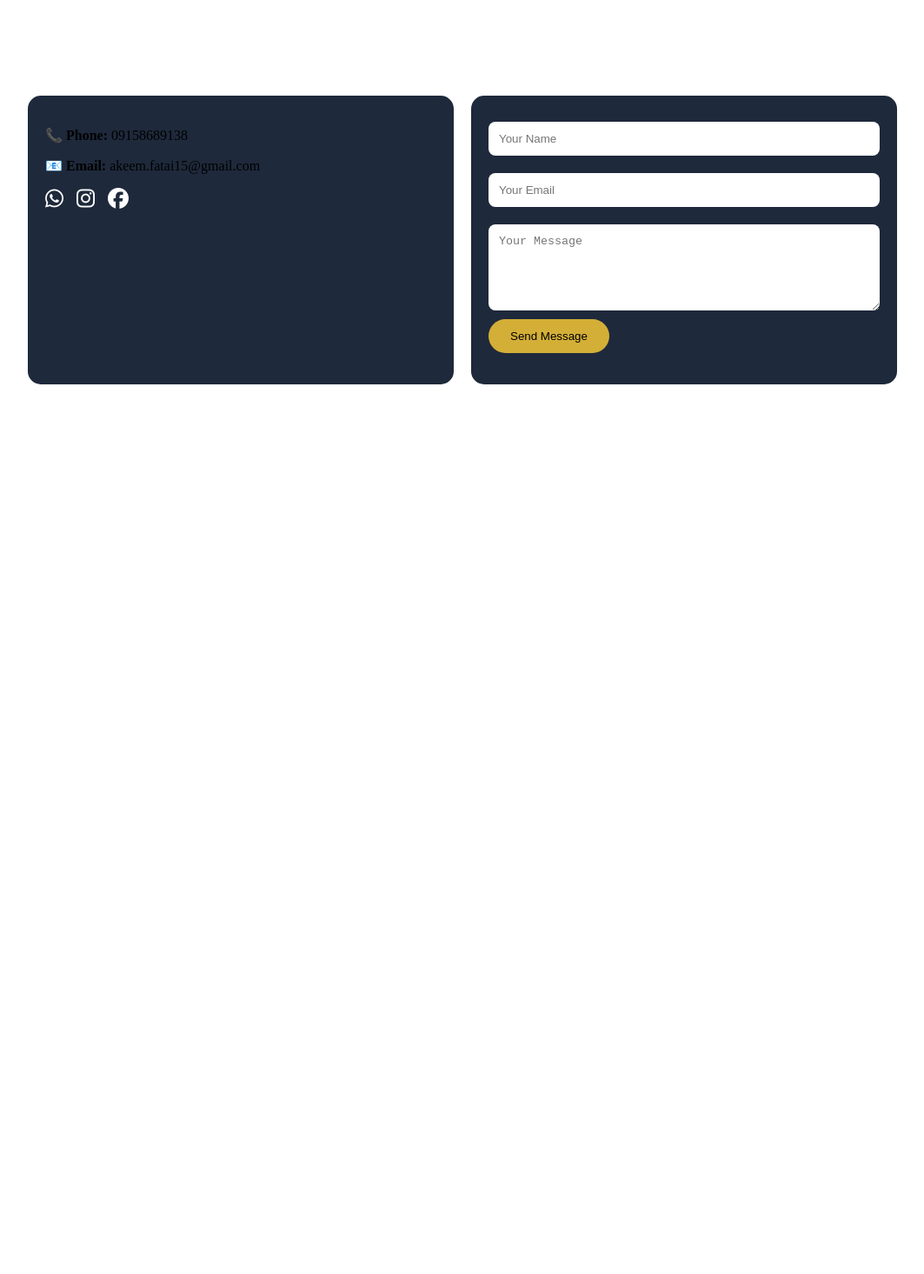
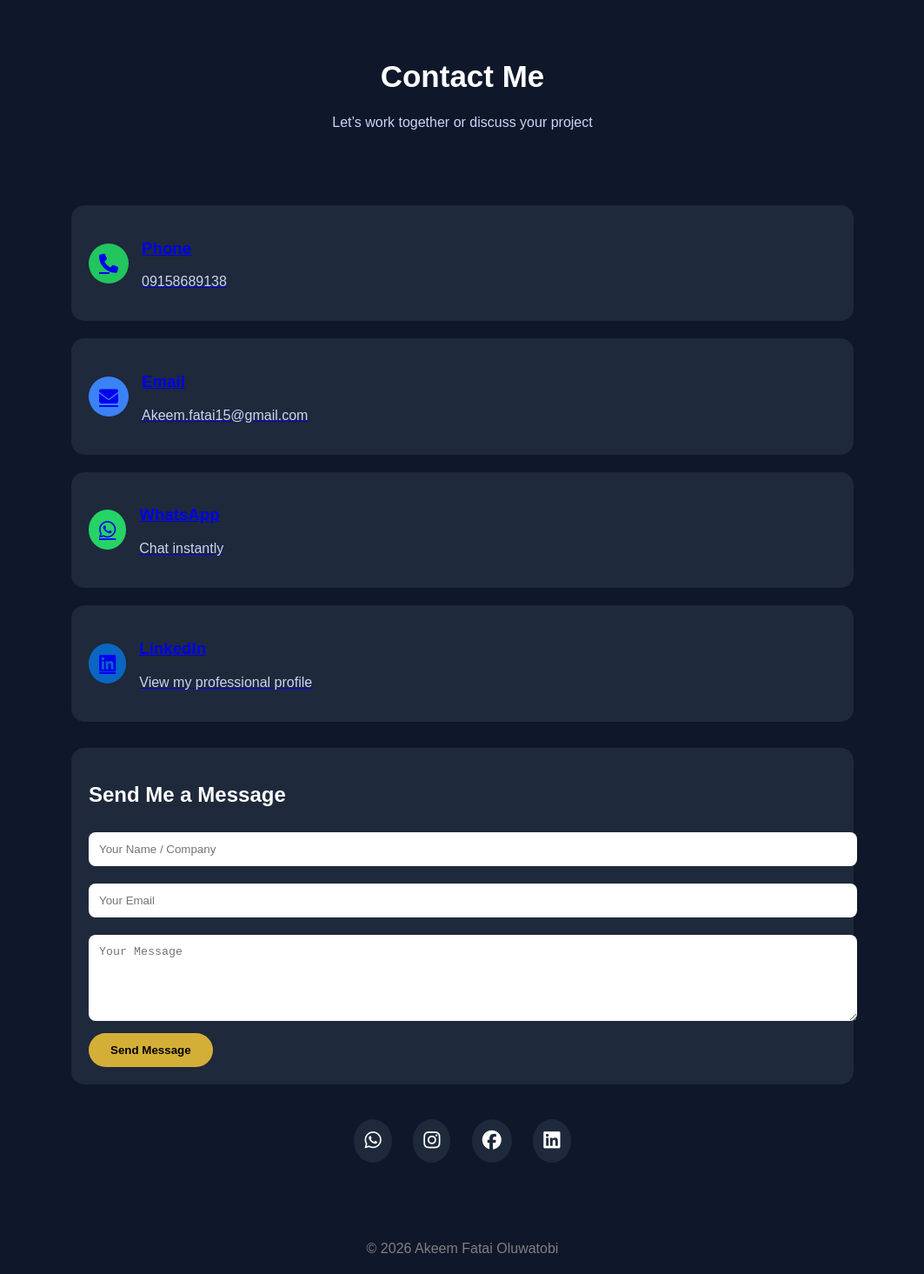
Before and after one commit to tobi1533/PORTFOLIO-, a plain HTML site: page contact.html in a window 1280 px wide. Shown: the part 5-1470 px from the top of the page at 87% size, without its empty margins (108-1171 px from the left). Before the commit the page ends 800 px from the top, so only its background shows below. Drawn offline with Linux system fonts and the light colour scheme.

Commit message:
Update contact.html

```diff
--- a/contact.html
+++ b/contact.html
@@ -1,81 +1,115 @@
-<section class="contact">
+<!DOCTYPE html>
+<html lang="en">
+<head>
+<meta charset="UTF-8">
+<meta name="viewport" content="width=device-width, initial-scale=1.0">
+<title>Contact - Akeem Fatai Oluwatobi</title>
 
-  <h2><a href="contact.html">Contact</a></h2>
-
-  <div class="contact-box">
-
-    <!-- LEFT SIDE -->
-    <div class="contact-info">
-      <p><strong>📞 Phone:</strong> 09158689138</p>
-      <p><strong>📧 Email:</strong> akeem.fatai15@gmail.com</p>
-
-      <div class="socials">
-        <a href="https://wa.me/2349158689138" target="_blank"><i class="fab fa-whatsapp"></i></a>
-        <a href="https://instagram.com/YOUR_USERNAME" target="_blank"><i class="fab fa-instagram"></i></a>
-        <a href="https://facebook.com/YOUR_USERNAME" target="_blank"><i class="fab fa-facebook"></i></a>
-      </div>
-    </div>
-
-    <!-- RIGHT SIDE -->
-    <div class="contact-form">
-      <form action="https://formspree.io/f/maqlpaqk" method="POST">
-
-        <input type="text" name="name" placeholder="Your Name" required>
-
-        <input type="email" name="email" placeholder="Your Email" required>
-
-        <textarea name="message" placeholder="Your Message" rows="5" required></textarea>
-
-        <button type="submit">Send Message</button>
-
-      </form>
-    </div>
-
-  </div>
-
-</section>
-
+<!-- ICONS -->
 <link rel="stylesheet" href="https://cdnjs.cloudflare.com/ajax/libs/font-awesome/6.5.0/css/all.min.css">
 
 <style>
-
-/* SECTION */
-.contact {
-  padding: 40px 20px;
+body {
+  margin: 0;
+  font-family: Arial, sans-serif;
+  background: #0f172a;
+  color: white;
 }
 
-.contact h2 a {
-  color: white;
-  text-decoration: none;
+header {
+  text-align: center;
+  padding: 50px 20px;
 }
 
-/* MAIN BOX (FIXES EVERYTHING) */
-.contact-box {
-  display: flex;
-  flex-direction: column;
-  gap: 20px;
-  max-width: 1000px;
-  margin: auto;
+h1 {
+  font-size: 35px;
 }
 
-/* CARDS */
-.contact-info,
-.contact-form {
+p {
+  color: #cbd5f5;
+}
+
+.container {
+  max-width: 900px;
+  margin: auto;
+  padding: 20px;
+}
+
+/* CONTACT CARDS */
+.contact-grid {
+  display: grid;
+  gap: 20px;
+}
+
+.contact-card {
+  background: #1e293b;
+  padding: 20px;
+  border-radius: 15px;
+  display: flex;
+  align-items: center;
+  gap: 15px;
+  transition: 0.3s;
+}
+
+.contact-card i {
+  font-size: 22px;
+  padding: 12px;
+  border-radius: 50%;
+}
+
+.contact-card:hover {
+  transform: translateY(-5px);
+}
+
+/* COLORS */
+.phone i { background:#22c55e; }
+.email i { background:#3b82f6; }
+.whatsapp i { background:#25D366; }
+.linkedin i { background:#0A66C2; }
+
+/* FORM */
+form {
+  margin-top: 30px;
   background: #1e293b;
   padding: 20px;
   border-radius: 15px;
 }
 
-/* SOCIALS */
+input, textarea {
+  width: 100%;
+  padding: 12px;
+  margin: 10px 0;
+  border-radius: 8px;
+  border: none;
+}
+
+button {
+  padding: 12px 25px;
+  background: #d4af37;
+  border: none;
+  border-radius: 25px;
+  cursor: pointer;
+  font-weight: bold;
+}
+
+button:hover {
+  opacity: 0.8;
+}
+
+/* SOCIAL */
 .socials {
-  display: flex;
-  gap: 15px;
-  margin-top: 15px;
+  text-align: center;
+  margin-top: 30px;
 }
 
 .socials a {
-  font-size: 24px;
+  margin: 10px;
+  font-size: 22px;
   color: white;
+  background: #1e293b;
+  padding: 12px;
+  border-radius: 50%;
+  display: inline-block;
   transition: 0.3s;
 }
 
@@ -83,38 +117,102 @@
   transform: scale(1.2);
 }
 
-.socials a:nth-child(1):hover { color:#25D366; }
-.socials a:nth-child(2):hover { color:#E4405F; }
-.socials a:nth-child(3):hover { color:#1877F2; }
+footer {
+  text-align: center;
+  padding: 20px;
+  color: gray;
+  margin-top: 40px;
+}
+</style>
+</head>
 
-/* FORM */
-.contact-form input,
-.contact-form textarea {
-  width: 100%;
-  padding: 12px;
-  margin: 10px 0;
-  border-radius: 8px;
-  border: none;
-}
+<body>
 
-.contact-form button {
-  padding: 12px 25px;
-  background: #d4af37;
-  border: none;
-  border-radius: 25px;
-  cursor: pointer;
-}
+<header>
+<h1>Contact Me</h1>
+<p>Let’s work together or discuss your project</p>
+</header>
 
-/* 🔥 RESPONSIVE FIX */
-@media (min-width: 768px) {
-  .contact-box {
-    flex-direction: row;
-  }
+<div class="container">
 
-  .contact-info,
-  .contact-form {
-    flex: 1;
-  }
-}
+<!-- CONTACT INFO -->
+<div class="contact-grid">
 
-</style>
+  <a href="tel:09158689138" class="contact-card phone">
+    <i class="fas fa-phone"></i>
+    <div>
+      <h3>Phone</h3>
+      <p>09158689138</p>
+    </div>
+  </a>
+
+  <a href="mailto:Akeem.fatai15@gmail.com" class="contact-card email">
+    <i class="fas fa-envelope"></i>
+    <div>
+      <h3>Email</h3>
+      <p>Akeem.fatai15@gmail.com</p>
+    </div>
+  </a>
+
+  <a href="https://wa.me/2349158689138" target="_blank" class="contact-card whatsapp">
+    <i class="fab fa-whatsapp"></i>
+    <div>
+      <h3>WhatsApp</h3>
+      <p>Chat instantly</p>
+    </div>
+  </a>
+
+  <a href="https://www.linkedin.com/in/oluwatobi-akeem-4b16462b1" target="_blank" class="contact-card linkedin">
+    <i class="fab fa-linkedin"></i>
+    <div>
+      <h3>LinkedIn</h3>
+      <p>View my professional profile</p>
+    </div>
+  </a>
+
+</div>
+
+<!-- CONTACT FORM -->
+<form action="https://formspree.io/f/maqlpaqk" method="POST">
+
+<h2>Send Me a Message</h2>
+
+<input type="text" name="name" placeholder="Your Name / Company" required>
+
+<input type="email" name="email" placeholder="Your Email" required>
+
+<textarea name="message" rows="5" placeholder="Your Message" required></textarea>
+
+<button type="submit">Send Message</button>
+
+</form>
+
+<!-- SOCIAL LINKS -->
+<div class="socials">
+
+<a href="https://wa.me/2349158689138" target="_blank">
+<i class="fab fa-whatsapp"></i>
+</a>
+
+<a href="https://www.instagram.com/tobi__fatai" target="_blank">
+<i class="fab fa-instagram"></i>
+</a>
+
+<a href="https://www.facebook.com/share/1BMtpWTc89/" target="_blank">
+<i class="fab fa-facebook"></i>
+</a>
+
+<a href="https://www.linkedin.com/in/oluwatobi-akeem-4b16462b1" target="_blank">
+<i class="fab fa-linkedin"></i>
+</a>
+
+</div>
+
+</div>
+
+<footer>
+© 2026 Akeem Fatai Oluwatobi
+</footer>
+
+</body>
+</html>
```
